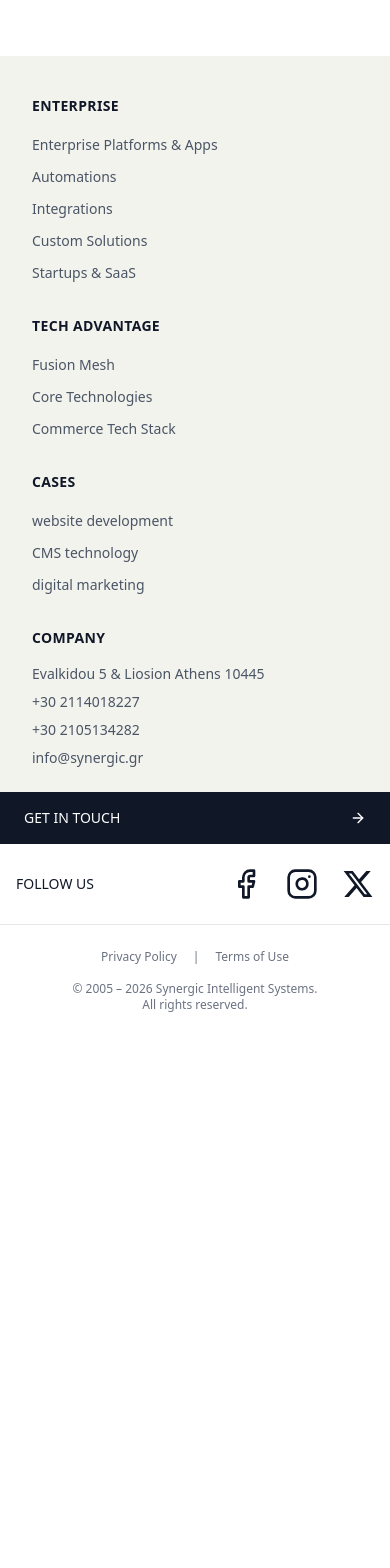
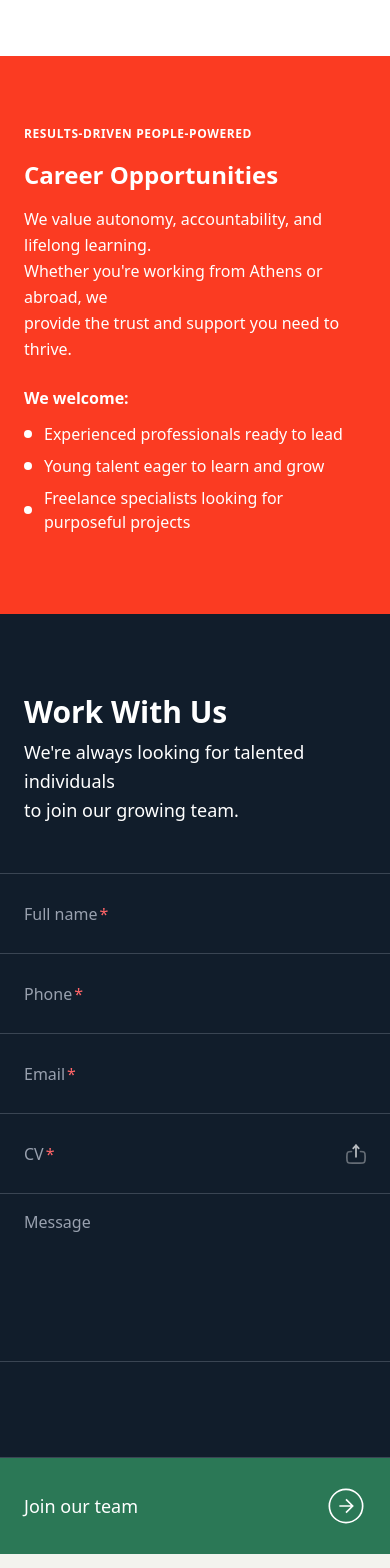
Before and after one commit to abdullah-fareed1/synergic, a Next.js app: page /career in a window 390 px wide. Shown: the part 3020-4588 px from the top of the page. Before the commit the page ends 4057 px from the top, so only its background shows below. Built offline with nearby package versions, Linux system fonts and the light colour scheme.

Commit message:
Added Mobile Responsive Design to the Career Contact Form

```diff
--- a/app/career/sections/FormSection.tsx
+++ b/app/career/sections/FormSection.tsx
@@ -36,15 +36,15 @@ function FloatingInput({
         onChange={onChange}
         onFocus={() => setIsFocused(true)}
         onBlur={() => setIsFocused(false)}
-        className={`w-full h-full px-5 pt-4 bg-transparent text-white text-base focus:outline-none peer ${
+        className={`w-full h-full px-0 lg:px-5 pt-4 bg-transparent text-white text-base lg:text-base focus:outline-none peer ${
           error ? "border-b-2 border-red-500" : ""
         }`}
       />
       <label
-        className={`absolute left-5 transition-all duration-200 pointer-events-none ${
+        className={`absolute left-0 lg:left-5 transition-all duration-200 pointer-events-none ${
           error ? "text-red-400" : "text-gray-400"
         }
-          ${isActive ? "top-2 text-xs" : "top-1/2 -translate-y-1/2 text-base"}`}
+          ${isActive ? "top-0 lg:top-2 text-xs" : "top-1/2 -translate-y-1/2 text-base"}`}
       >
         {label}
         {required && <span className="text-red-400 ml-0.5">*</span>}
@@ -81,15 +81,15 @@ function FloatingTextarea({
         onChange={onChange}
         onFocus={() => setIsFocused(true)}
         onBlur={() => setIsFocused(false)}
-        className={`w-full h-full px-5 pt-6 bg-transparent text-white text-base focus:outline-none resize-none peer ${
+        className={`w-full h-full px-0 lg:px-5 pt-6 bg-transparent text-white text-base lg:text-base focus:outline-none resize-none peer ${
           error ? "border-b-2 border-red-500" : ""
         }`}
       />
       <label
-        className={`absolute left-5 transition-all duration-200 pointer-events-none ${
+        className={`absolute left-0 lg:left-5 transition-all duration-200 pointer-events-none ${
           error ? "text-red-400" : "text-gray-400"
         }
-          ${isActive ? "top-2 text-xs" : "top-4 text-base"}`}
+          ${isActive ? "top-0 lg:top-2 text-xs" : "top-4 text-base"}`}
       >
         {label}
         {required && <span className="text-red-400 ml-0.5">*</span>}
@@ -126,7 +126,7 @@ function FileUpload({
         accept=".pdf,.doc,.docx"
         className="absolute inset-0 w-full h-full opacity-0 cursor-pointer z-10"
       />
-      <div className="w-full h-full px-5 flex items-center justify-between">
+      <div className="w-full h-full px-0 lg:px-5 flex items-center justify-between">
         <div className="flex flex-col justify-center">
           <label
             className={`transition-all duration-200 ${
@@ -137,7 +137,7 @@ function FileUpload({
             {required && <span className="text-red-400 ml-0.5">*</span>}
           </label>
           {hasFile && (
-            <span className="text-white text-base truncate max-w-[150px]">
+            <span className="text-white text-base truncate max-w-[200px] lg:max-w-[150px]">
               {file.name}
             </span>
           )}
@@ -180,6 +180,7 @@ const FormSection = () => {
   );
   const [recaptchaLoaded, setRecaptchaLoaded] = useState(false);
   const [desktopWidgetId, setDesktopWidgetId] = useState<number | null>(null);
+  const [mobileWidgetId, setMobileWidgetId] = useState<number | null>(null);
 
   const handleChange = (
     e: React.ChangeEvent<HTMLInputElement | HTMLTextAreaElement>
@@ -206,7 +207,7 @@ const FormSection = () => {
         !formData.email.trim() ||
         !/^[^\s@]+@[^\s@]+\.[^\s@]+$/.test(formData.email),
       phone: !formData.phone.trim(),
-      message: !formData.message.trim(),
+      message: false,
       cv: !cvFile,
     };
     setErrors(newErrors);
@@ -219,9 +220,12 @@ const FormSection = () => {
       return;
     }
 
+    const isMobile = window.innerWidth < 1024;
+    const widgetId = isMobile ? mobileWidgetId : desktopWidgetId;
+
     let recaptchaResponse = "";
-    if (desktopWidgetId !== null) {
-      recaptchaResponse = (window as any).grecaptcha.getResponse(desktopWidgetId);
+    if (widgetId !== null) {
+      recaptchaResponse = (window as any).grecaptcha.getResponse(widgetId);
     }
 
     if (!recaptchaResponse) {
@@ -237,7 +241,6 @@ const FormSection = () => {
     setSubmitStatus("idle");
 
     try {
-      // Create FormData for file upload
       const formDataToSend = new FormData();
       formDataToSend.append("fullName", formData.fullName.trim());
       formDataToSend.append("email", formData.email.trim());
@@ -259,9 +262,8 @@ const FormSection = () => {
         setSubmitStatus("success");
         setFormData({ fullName: "", email: "", phone: "", message: "" });
         setCvFile(null);
-        // Reset reCAPTCHA
-        if (desktopWidgetId !== null) {
-          (window as any).grecaptcha.reset(desktopWidgetId);
+        if (widgetId !== null) {
+          (window as any).grecaptcha.reset(widgetId);
         }
       } else {
         setSubmitStatus("error");
@@ -298,9 +300,27 @@ const FormSection = () => {
           console.error("Error rendering career reCAPTCHA:", error);
         }
       }
+
+      if (
+        (window as any).grecaptcha &&
+        document.getElementById("recaptcha-container-career-mobile")
+      ) {
+        try {
+          const mobileId = (window as any).grecaptcha.render(
+            "recaptcha-container-career-mobile",
+            {
+              sitekey: process.env.NEXT_PUBLIC_RECAPTCHA_V2_SITE_KEY,
+              theme: "dark",
+              size: "normal",
+            }
+          );
+          setMobileWidgetId(mobileId);
+        } catch (error) {
+          console.error("Error rendering career mobile reCAPTCHA:", error);
+        }
+      }
     };
 
-    // If grecaptcha is already loaded, render immediately
     if ((window as any).grecaptcha && (window as any).grecaptcha.render) {
       (window as any).onRecaptchaLoadCareer();
     }
@@ -313,21 +333,184 @@ const FormSection = () => {
         strategy="lazyOnload"
       />
 
-      {/* Desktop Layout */}
+      <section className="lg:hidden">
+        <div className="bg-(--brand-red) px-6 pt-16 pb-20 py-8 ">
+          <span className="text-white text-xs font-extrabold uppercase tracking-wider">
+            RESULTS-DRIVEN PEOPLE-POWERED
+          </span>
+
+          <h2 className="text-white text-2xl font-extrabold leading-tight mt-4">
+            Career Opportunities
+          </h2>
+
+          <p className="text-white text-base leading-relaxed mt-4">
+            We value autonomy, accountability, and lifelong learning.
+            <br />
+            Whether you're working from Athens or abroad, we
+            <br />
+            provide the trust and support you need to thrive.
+          </p>
+
+          <p className="text-white text-base font-semibold mt-6 mb-3">
+            We welcome:
+          </p>
+          <ul className="space-y-2">
+            <li className="flex items-center text-white text-base">
+              <span
+                className="w-2 h-2 rounded-full mr-3 shrink-0"
+                style={{ backgroundColor: "var(--brand-white)" }}
+              />
+              Experienced professionals ready to lead
+            </li>
+            <li className="flex items-center text-white text-base">
+              <span
+                className="w-2 h-2 rounded-full mr-3 shrink-0"
+                style={{ backgroundColor: "var(--brand-white)" }}
+              />
+              Young talent eager to learn and grow
+            </li>
+            <li className="flex items-center text-white text-base">
+              <span
+                className="w-2 h-2 rounded-full mr-3 shrink-0"
+                style={{ backgroundColor: "var(--brand-white)" }}
+              />
+              Freelance specialists looking for purposeful projects
+            </li>
+          </ul>
+        </div>
+
+        <div className="bg-(--brand-dark)">
+          <div className="px-6 py-6 pt-20 pb-12 border-b border-gray-400/30">
+            <h3 className="text-white text-3xl font-extrabold">Work With Us</h3>
+            <p className="text-white text-lg leading-relaxed mt-2">
+              We're always looking for talented individuals
+              <br />
+              to join our growing team.
+            </p>
+          </div>
+
+          <div className="flex flex-col">
+            <div className="border-b border-gray-400/30 h-20">
+              <div className="px-6 h-full">
+                <FloatingInput
+                  name="fullName"
+                  label="Full name"
+                  value={formData.fullName}
+                  onChange={handleChange}
+                  required
+                  error={errors.fullName}
+                />
+              </div>
+            </div>
+
+            <div className="border-b border-gray-400/30 h-20">
+              <div className="px-6 h-full">
+                <FloatingInput
+                  name="phone"
+                  label="Phone"
+                  type="tel"
+                  value={formData.phone}
+                  onChange={handleChange}
+                  required
+                  error={errors.phone}
+                />
+              </div>
+            </div>
+
+            <div className="border-b border-gray-400/30 h-20">
+              <div className="px-6 h-full">
+                <FloatingInput
+                  name="email"
+                  label="Email"
+                  type="email"
+                  value={formData.email}
+                  onChange={handleChange}
+                  required
+                  error={errors.email}
+                />
+              </div>
+            </div>
+
+            <div className="border-b  border-gray-400/30 h-20">
+              <div className="px-6 h-full">
+                <FileUpload
+                  name="cv"
+                  label="CV"
+                  file={cvFile}
+                  onChange={handleFileChange}
+                  required
+                  error={errors.cv}
+                />
+              </div>
+            </div>
+
+            <div className="border-b border-gray-400/30 h-42">
+              <div className="px-6 h-full">
+                <FloatingTextarea
+                  name="message"
+                  label="Message"
+                  value={formData.message}
+                  onChange={handleChange}
+                  error={errors.message}
+                />
+              </div>
+            </div>
+
+            <div className="border-b border-gray-400/30 h-24 flex items-center justify-center overflow-hidden">
+              <div
+                id="recaptcha-container-career-mobile"
+                style={{
+                  transform: "scaleX(1) scaleY(1)",
+                  transformOrigin: "center center",
+                }}
+              />
+            </div>
+
+            <button
+              onClick={handleSubmit}
+              disabled={isSubmitting}
+              className={`w-full h-24 flex items-center justify-between px-6 text-white text-lg ${
+                isSubmitting
+                  ? "opacity-70 cursor-not-allowed"
+                  : "hover:opacity-90"
+              }`}
+              style={{ backgroundColor: "#2B7856" }}
+            >
+              <span>
+                {isSubmitting
+                  ? "Sending..."
+                  : submitStatus === "success"
+                  ? "Application Sent!"
+                  : submitStatus === "error"
+                  ? "Try Again"
+                  : "Join our team"}
+              </span>
+              <svg
+                width="40"
+                height="40"
+                viewBox="0 0 24 24"
+                fill="none"
+                stroke="currentColor"
+                strokeWidth="1"
+              >
+                <circle cx="12" cy="12" r="10" />
+                <path d="M8 12h8M12 8l4 4-4 4" />
+              </svg>
+            </button>
+          </div>
+        </div>
+      </section>
+
       <div className="hidden lg:block">
-        {/* Section 1: Header Row */}
         <div className="relative">
-          {/* Left margin background */}
           <div
             className="absolute left-0 top-0 bottom-0"
             style={{ width: "5.56%" }}
           />
-          {/* Right margin background */}
           <div
             className="absolute right-0 top-0 bottom-0 bg-(--brand-dark)"
             style={{ width: "5.56%" }}
           />
-          {/* Manual gridlines on top of everything */}
           <div
             className="absolute top-0 bottom-0 w-px bg-gray-400/30 z-30 pointer-events-none"
             style={{ left: "5.56%" }}
@@ -390,7 +573,6 @@ const FormSection = () => {
             </GridContainer>
           </GridSection>
 
-          {/* Stripe fill for right margin */}
           <div
             className="absolute right-0 top-0 bottom-0 z-10"
             style={{
@@ -401,19 +583,15 @@ const FormSection = () => {
           />
         </div>
 
-        {/* Section 2: Main Form Row */}
         <div className="relative">
-          {/* Left margin background */}
           <div
             className="absolute left-0 top-0 bottom-0"
             style={{ width: "5.56%" }}
           />
-          {/* Right margin background */}
           <div
             className="absolute right-0 top-0 bottom-0 bg-(--brand-dark)"
             style={{ width: "5.56%" }}
           />
-          {/* Manual gridlines on top of everything */}
           <div
             className="absolute top-0 bottom-0 w-px bg-gray-400/30 z-30 pointer-events-none"
             style={{ left: "5.56%" }}
@@ -422,7 +600,6 @@ const FormSection = () => {
             className="absolute top-0 bottom-0 w-px bg-gray-400/30 z-30 pointer-events-none"
             style={{ left: "94.44%" }}
           />
-          {/* Top border */}
           <div className="absolute top-0 left-0 right-0 h-px bg-gray-400/30 z-30" />
 
           <GridSection
@@ -431,7 +608,6 @@ const FormSection = () => {
             minHeight="auto"
           >
             <GridContainer>
-              {/* Orange/Red Content Section */}
               <GridCol
                 span="AB"
                 className="p-8"
@@ -481,7 +657,6 @@ const FormSection = () => {
                 </ul>
               </GridCol>
 
-              {/* Form Column C: Full name, Email, Message */}
               <GridCol
                 span="C"
                 className="flex flex-col"
@@ -490,7 +665,7 @@ const FormSection = () => {
                   minHeight: "320px",
                 }}
               >
-                <div className="h-16 border-b border-gray-400/30 border-r border-r-gray-400/30">
+                <div className="h-20 border-b border-gray-400/30 border-r border-r-gray-400/30">
                   <FloatingInput
                     name="fullName"
                     label="Full name"
@@ -500,7 +675,7 @@ const FormSection = () => {
                     error={errors.fullName}
                   />
                 </div>
-                <div className="h-16 border-b border-gray-400/30 border-r border-r-gray-400/30">
+                <div className="h-20 border-b border-gray-400/30 border-r border-r-gray-400/30">
                   <FloatingInput
                     name="email"
                     label="Email"
@@ -517,13 +692,11 @@ const FormSection = () => {
                     label="Message"
                     value={formData.message}
                     onChange={handleChange}
-                    required
                     error={errors.message}
                   />
                 </div>
               </GridCol>
 
-              {/* Form Column D: Phone, CV */}
               <GridCol
                 span="D"
                 className="flex flex-col"
@@ -532,7 +705,7 @@ const FormSection = () => {
                   minHeight: "320px",
                 }}
               >
-                <div className="h-16 border-b border-gray-400/30">
+                <div className="h-20 border-b border-gray-400/30">
                   <FloatingInput
                     name="phone"
                     label="Phone"
@@ -543,35 +716,31 @@ const FormSection = () => {
                     error={errors.phone}
                   />
                 </div>
-                <div className="h-16 border-b border-gray-400/30">
+                <div className="h-20 border-b border-gray-400/30">
                   <FileUpload
                     name="cv"
                     label="CV"
                     file={cvFile}
                     onChange={handleFileChange}
+                    required
                     error={errors.cv}
                   />
                 </div>
-                {/* Empty space to match message height */}
                 <div className="flex-1" />
               </GridCol>
             </GridContainer>
           </GridSection>
         </div>
 
-        {/* Section 3: reCAPTCHA and Submit Row */}
         <div className="relative">
-          {/* Left margin background */}
           <div
             className="absolute left-0 top-0 bottom-0"
             style={{ width: "5.56%" }}
           />
-          {/* Right margin background */}
           <div
             className="absolute right-0 top-0 bottom-0 bg-(--brand-dark)"
             style={{ width: "5.56%" }}
           />
-          {/* Manual gridlines on top of everything */}
           <div
             className="absolute top-0 bottom-0 w-px bg-gray-400/30 z-30 pointer-events-none"
             style={{ left: "5.56%" }}
@@ -592,9 +761,7 @@ const FormSection = () => {
             className="absolute top-0 bottom-0 w-px bg-gray-400/30 z-30 pointer-events-none"
             style={{ left: "94.44%" }}
           />
-          {/* Top border */}
           <div className="absolute top-0 left-0 right-0 h-px bg-gray-400/30 z-30" />
-          {/* Bottom border */}
           <div className="absolute bottom-0 left-0 right-0 h-px bg-gray-400/30 z-30" />
 
           <GridSection
@@ -603,7 +770,6 @@ const FormSection = () => {
             minHeight="auto"
           >
             <GridContainer className="h-24">
-              {/* Striped AB Column */}
               <GridCol
                 span="AB"
                 className="h-24"
@@ -615,7 +781,6 @@ const FormSection = () => {
                 <></>
               </GridCol>
 
-              {/* reCAPTCHA Column */}
               <GridCol
                 span="C"
                 className="h-24 flex items-center justify-center border-r border-r-gray-400/30"
@@ -630,7 +795,6 @@ const FormSection = () => {
                 />
               </GridCol>
 
-              {/* Submit Button Column */}
               <GridCol
                 span="D"
                 className="h-24"
```
